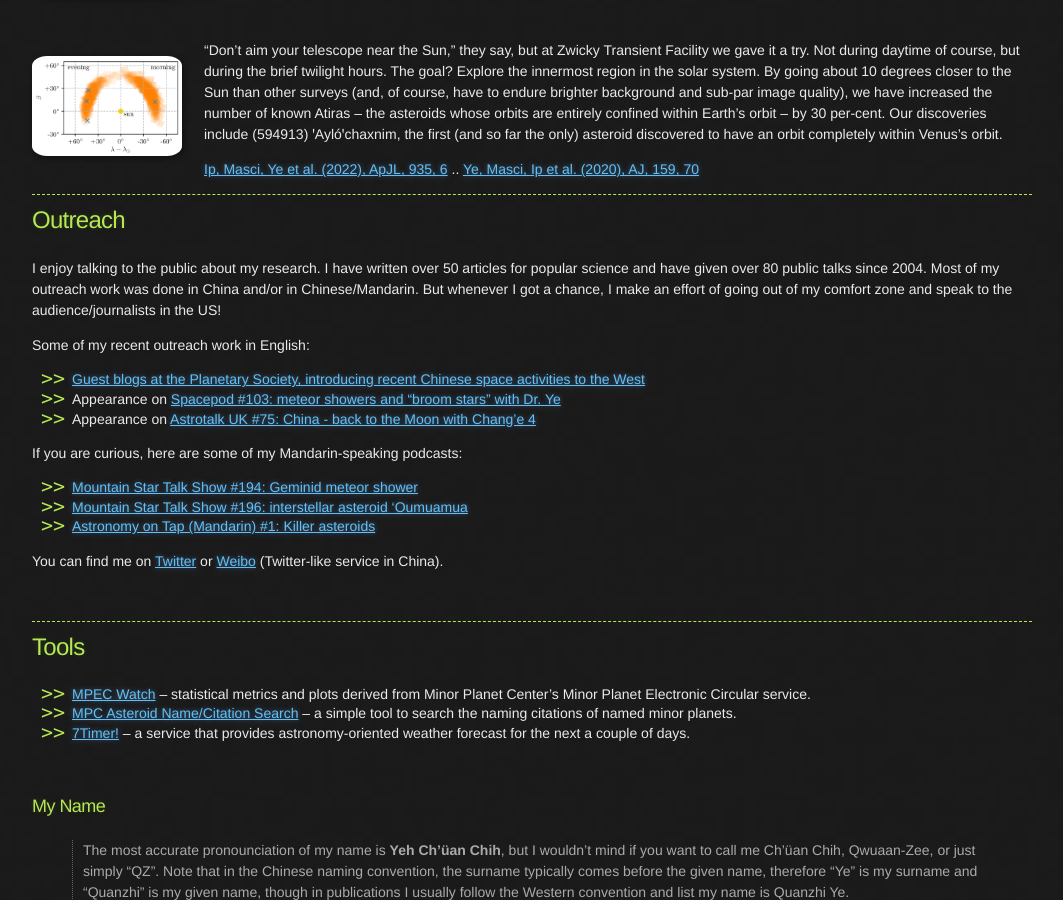
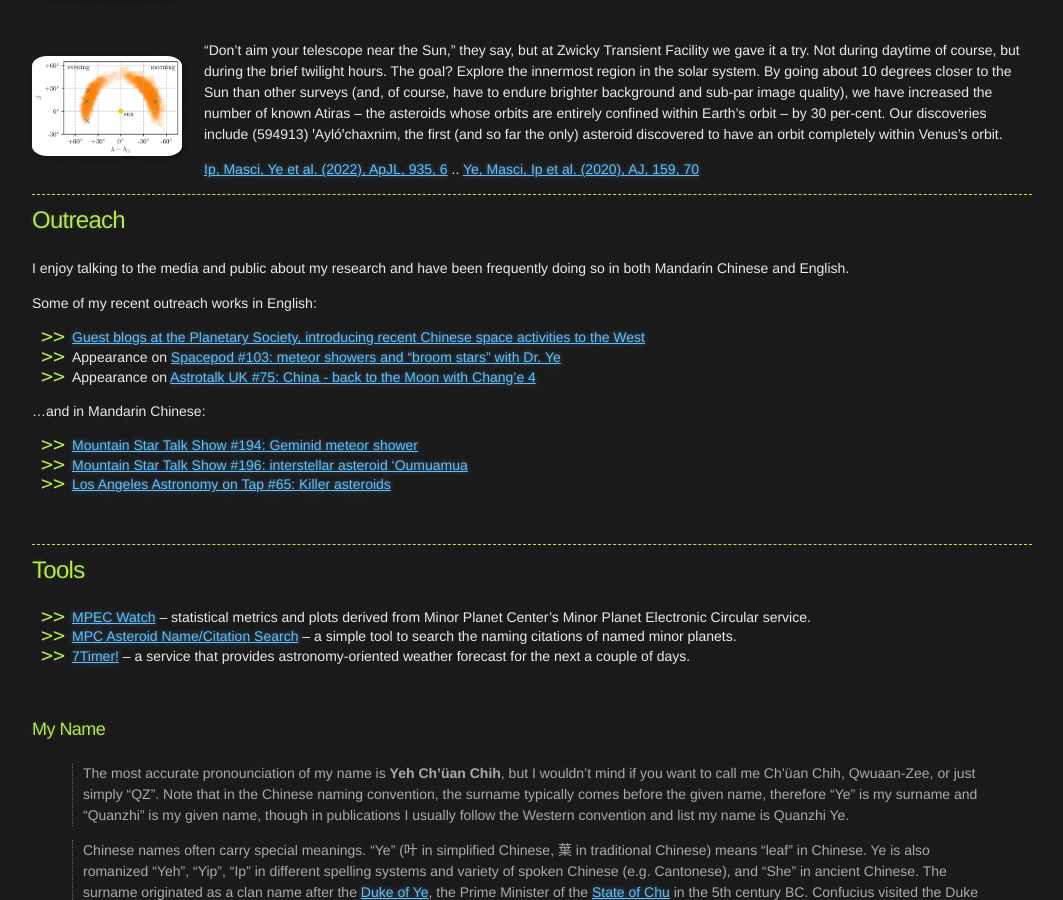
Before and after one commit to Yeqzids/Yeqzids.GitHub.io, a Jekyll site: the page built from index.md, in a window 1280 px wide and 900 px high, scrolled down 2857 px. Shown: the whole window, without its empty margins (108-1171 px from the left). Built offline with Jekyll 4.4.1, drawn with Linux system fonts in a browser that asks for light colours; nearby versions of some CDN libraries.

Commit message:
Update index.md

```diff
--- a/index.md
+++ b/index.md
@@ -110,21 +110,19 @@ Comet C/2019 Y4 (ATLAS) generated quite a bit of excitement when it once held th
 
 ## Outreach
 
-I enjoy talking to the public about my research. I have written over 50 articles for popular science and have given over 80 public talks since 2004. Most of my outreach work was done in China and/or in Chinese/Mandarin. But whenever I got a chance, I make an effort of going out of my comfort zone and speak to the audience/journalists in the US!
+I enjoy talking to the media and public about my research and have been frequently doing so in both Mandarin Chinese and English.
 
-Some of my recent outreach work in English:
+Some of my recent outreach works in English:
 
 * [Guest blogs at the Planetary Society, introducing recent Chinese space activities to the West](http://www.planetary.org/blogs/guest-blogs/?author_profile=325290428&topics=&dateType=firstPublicationDate&startDate=&endDate=)
 * Appearance on [Spacepod #103: meteor showers and "broom stars" with Dr. Ye](https://www.listentospacepod.com/episodes/2017/7/16/103-meteor-showers-and-broom-stars-with-dr-ye)
 * Appearance on [Astrotalk UK #75: China - back to the Moon with Chang'e 4](https://astrotalkuk.org/episode-75-china-back-to-the-moon-with-chang-e-4/)
 
-If you are curious, here are some of my Mandarin-speaking podcasts:
+...and in Mandarin Chinese:
 
 * [Mountain Star Talk Show #194: Geminid meteor shower](https://player.fm/series/series-106962/no194)
 * [Mountain Star Talk Show #196: interstellar asteroid 'Oumuamua](https://player.fm/series/series-106962/no196-oumuamua)
-* [Astronomy on Tap (Mandarin) #1: Killer asteroids](https://www.caltech.edu/campus-life-events/master-calendar/astronomy-on-tap-90098)
-
-You can find me on [Twitter](https://twitter.com/Yeqzids) or [Weibo](https://www.weibo.com/1705147594) (Twitter-like service in China).
+* [Los Angeles Astronomy on Tap #65: Killer asteroids](https://youtu.be/Lne2-5EW7dI)
 
 <br>
 * * *
```
